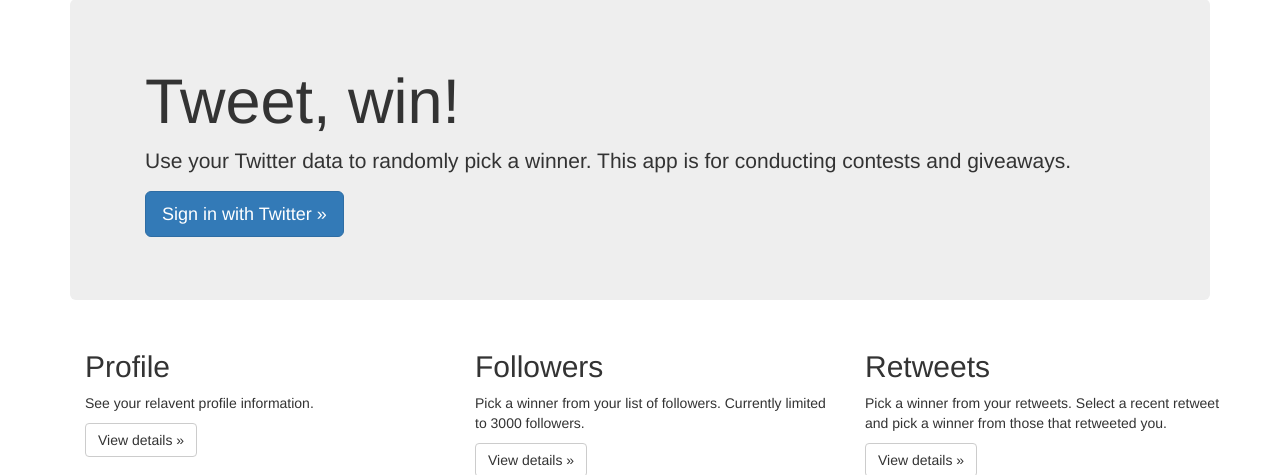
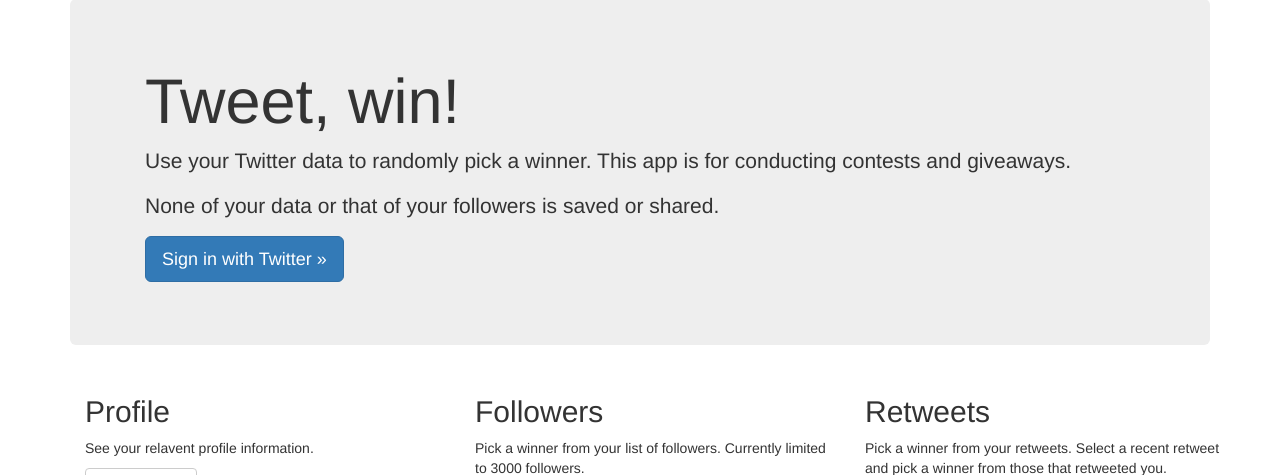
Before and after one commit to lucasrangit/twitter-winner, a Python web app: template twitter-winner/templates/home.html in a window 1280 px wide. Shown: the part 51-526 px from the top of the page. Run offline with Jinja, Linux system fonts and the light colour scheme; the template is opened without the code that fills it, so the values that code supplies are empty; some libraries are stand-ins or nearby versions.

Commit message:
front-end: let people know their data is not saved, might help improve usage.

```diff
--- a/twitter-winner/templates/layout.html
+++ b/twitter-winner/templates/layout.html
@@ -52,6 +52,7 @@
           <h1>Tweet, win!</h1>
         {% endif %}
         <p>Use your Twitter data to randomly pick a winner. This app is for conducting contests and giveaways.</p>
+        <p>None of your data or that of your followers is saved or shared.</p>
 				{% if logged_in %}
 				  <p><a class="btn btn-default btn-lg" role="button" href="/logout">Logout</a></p>
         {% else %}
```
